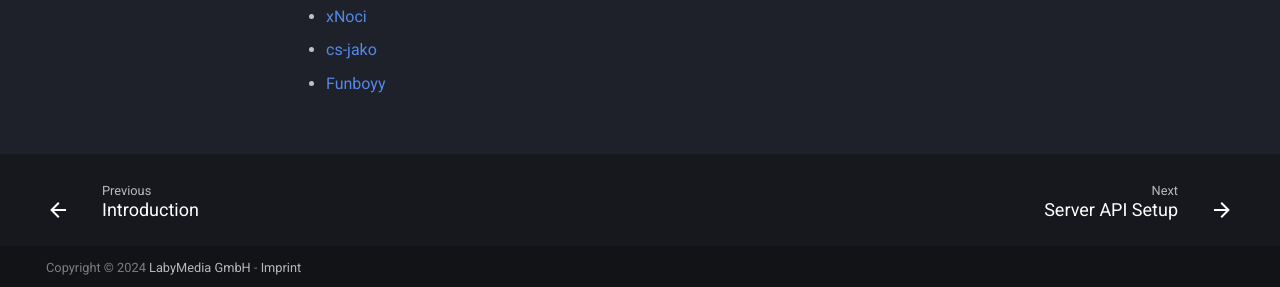
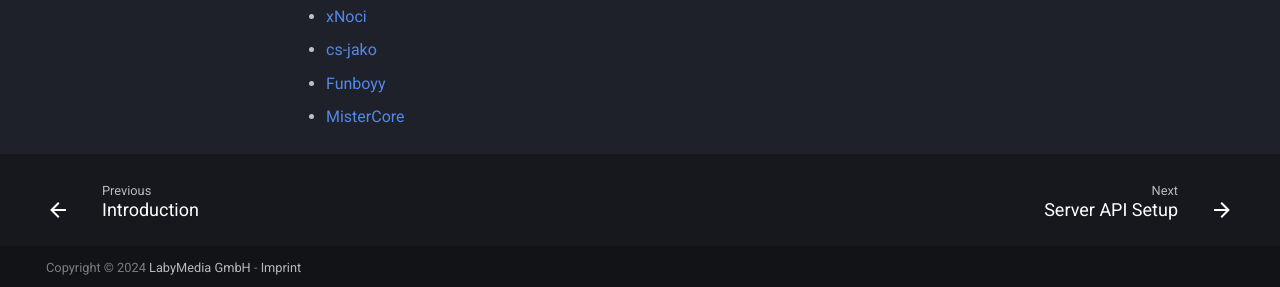
Before and after one commit to LabyMod/labymod4-api-wiki, an MkDocs documentation site: the page built from docs/contributors.md, in a window 1280 px wide and 1167 px high. Shown: the part 877-1164 px from the top of the window. Built offline with MkDocs 1.6.1 and Material for MkDocs 9.7.7, drawn with Linux system fonts in a browser that asks for light colours; comment, search, counter and statistics services are not loaded.

Commit message:
Update contributors.md

```diff
--- a/docs/contributors.md
+++ b/docs/contributors.md
@@ -22,3 +22,4 @@ We want to express our gratitude to the following people for their contributions
 + [xNoci](https://github.com/xNoci)
 + [cs-jako](https://github.com/cs-jako)
 + [Funboyy](https://github.com/Funboyy)
++ [MisterCore](https://github.com/MisterCore)
```
